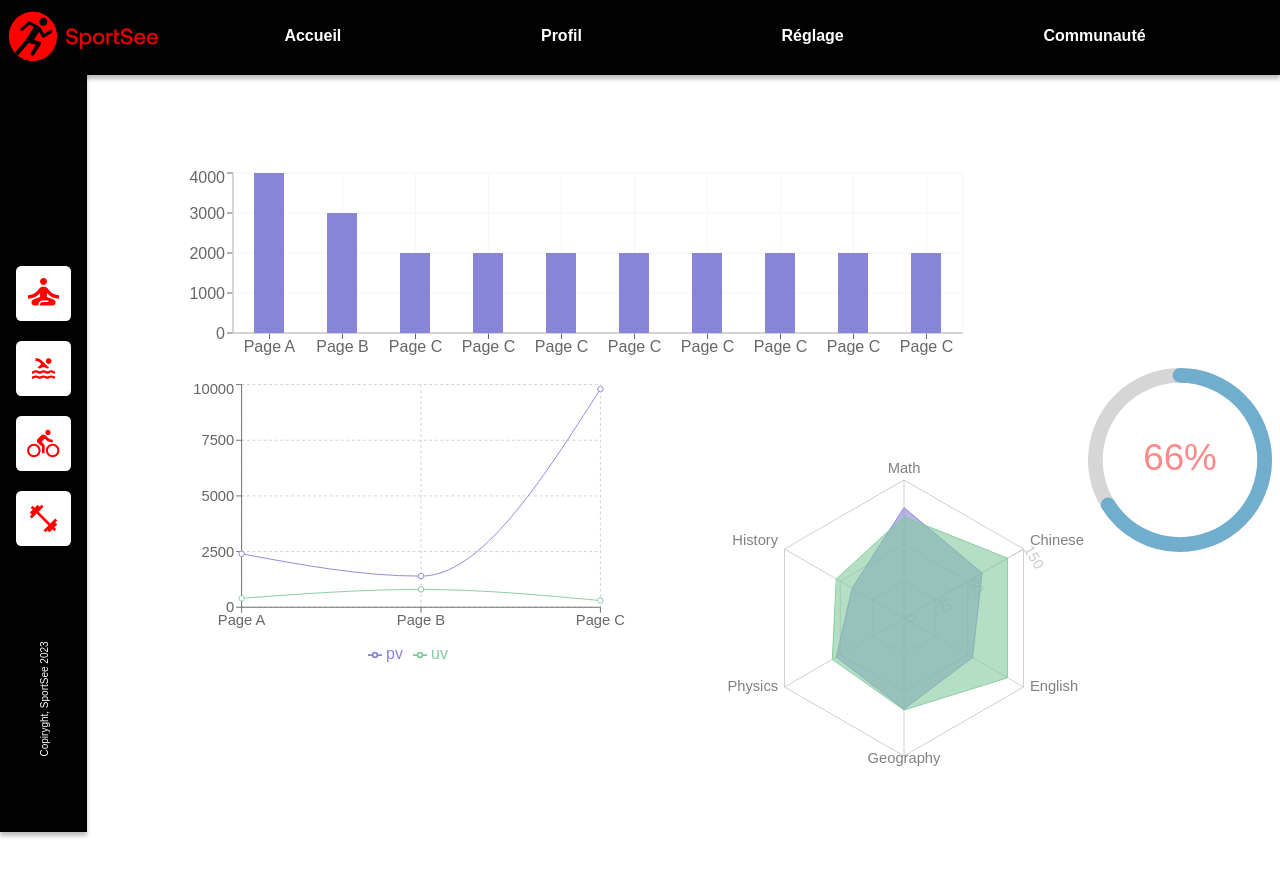
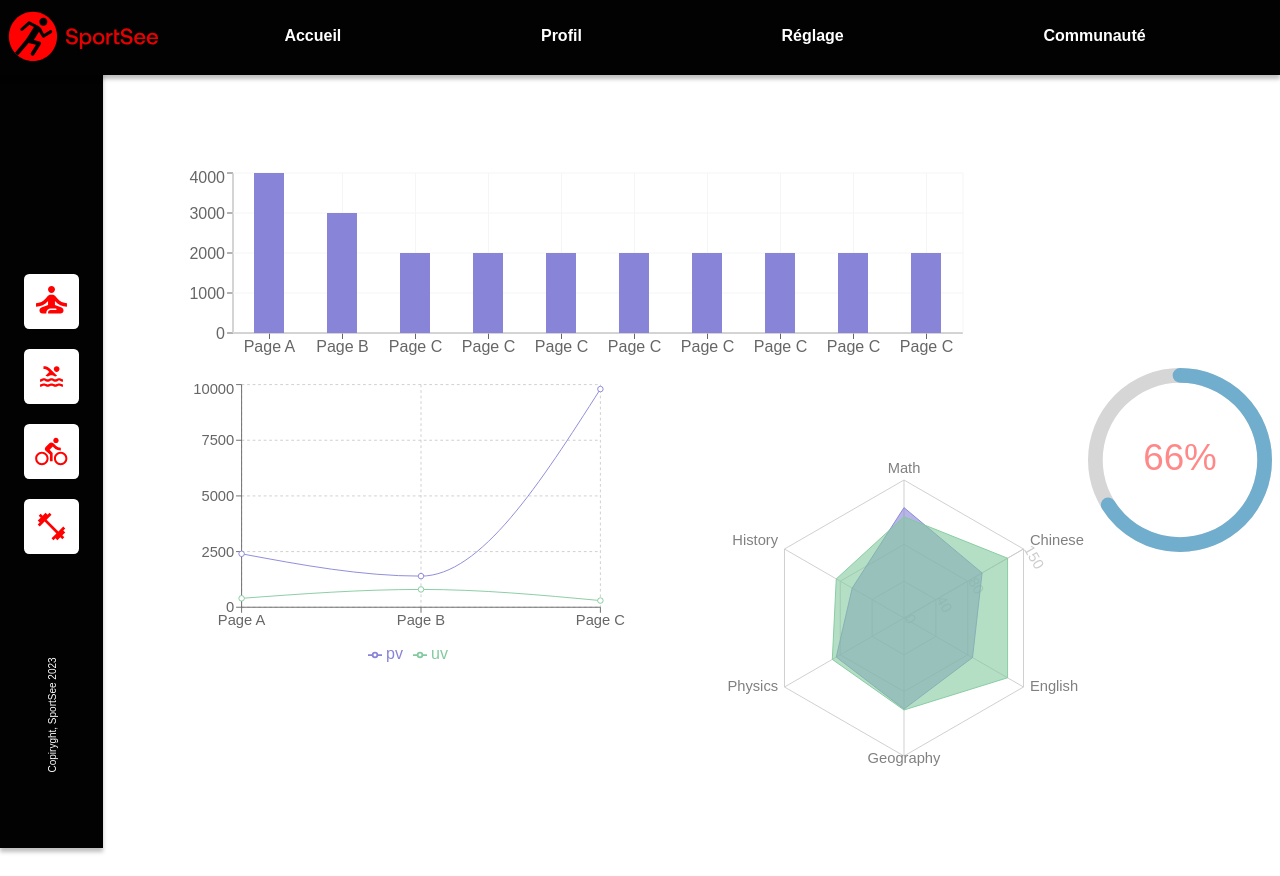
Before and after one commit to KevinSwp/sportSee_frontend, a React (Create React App) app: page / in a window 1280 px wide. Built offline with nearby package versions, Linux system fonts and the light colour scheme.

Commit message:
correction nav

```diff
--- a/src/components/Nav/nav.scss
+++ b/src/components/Nav/nav.scss
@@ -50,7 +50,7 @@
         bottom: 0;
         background: #020203;
         box-shadow: 0px 4px 4px rgba(0, 0, 0, 0.25);
-        padding: 1rem;
+        padding: 1.5rem;
         height: 100%;
         display: flex;
         flex-direction: column;
@@ -70,7 +70,7 @@
             position: absolute;
             font-size: x-small;
             bottom: 10rem;
-            left: -3.5rem;
+            left: -3rem;
             width: 200px;
         }
     }
```
